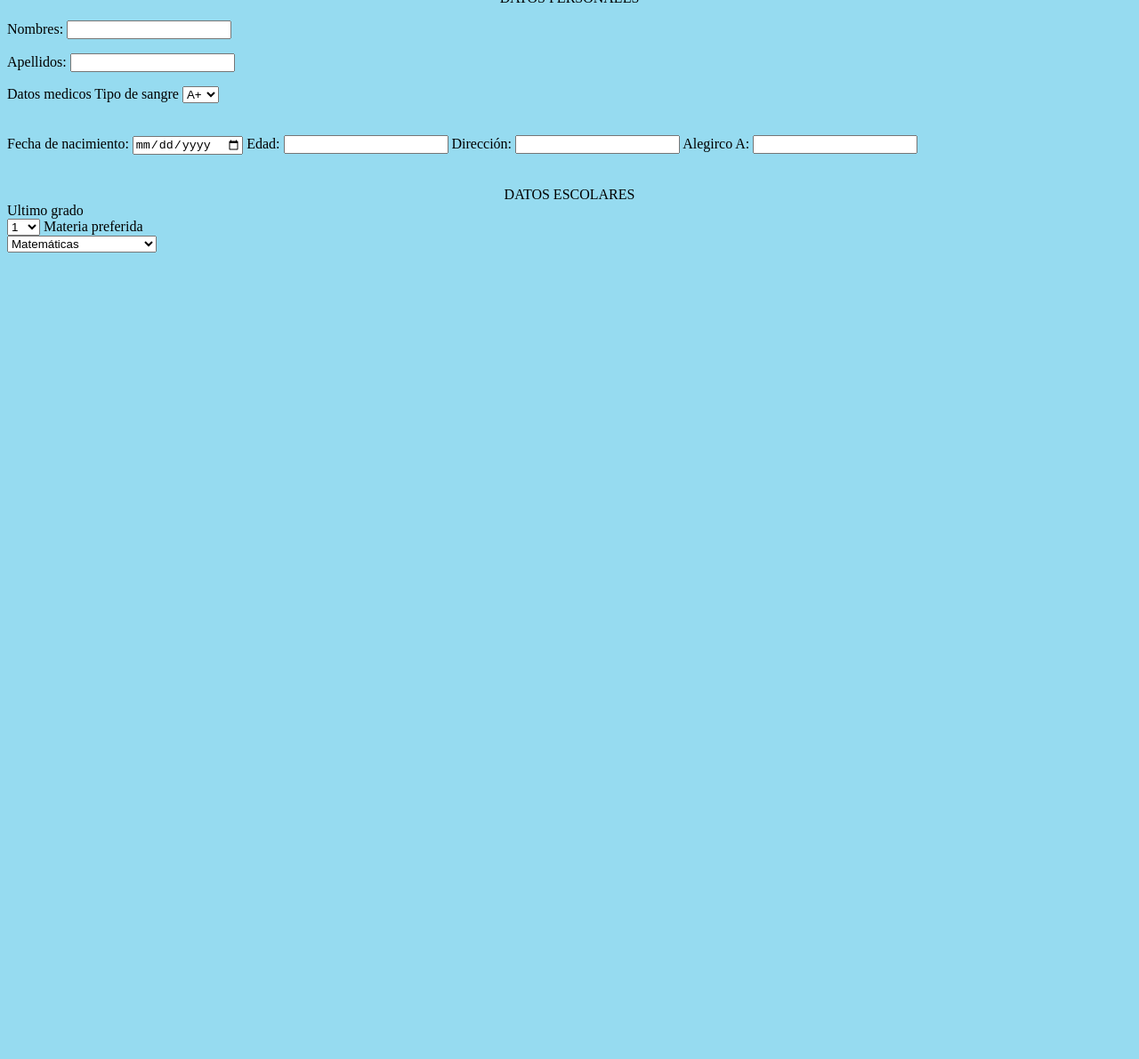
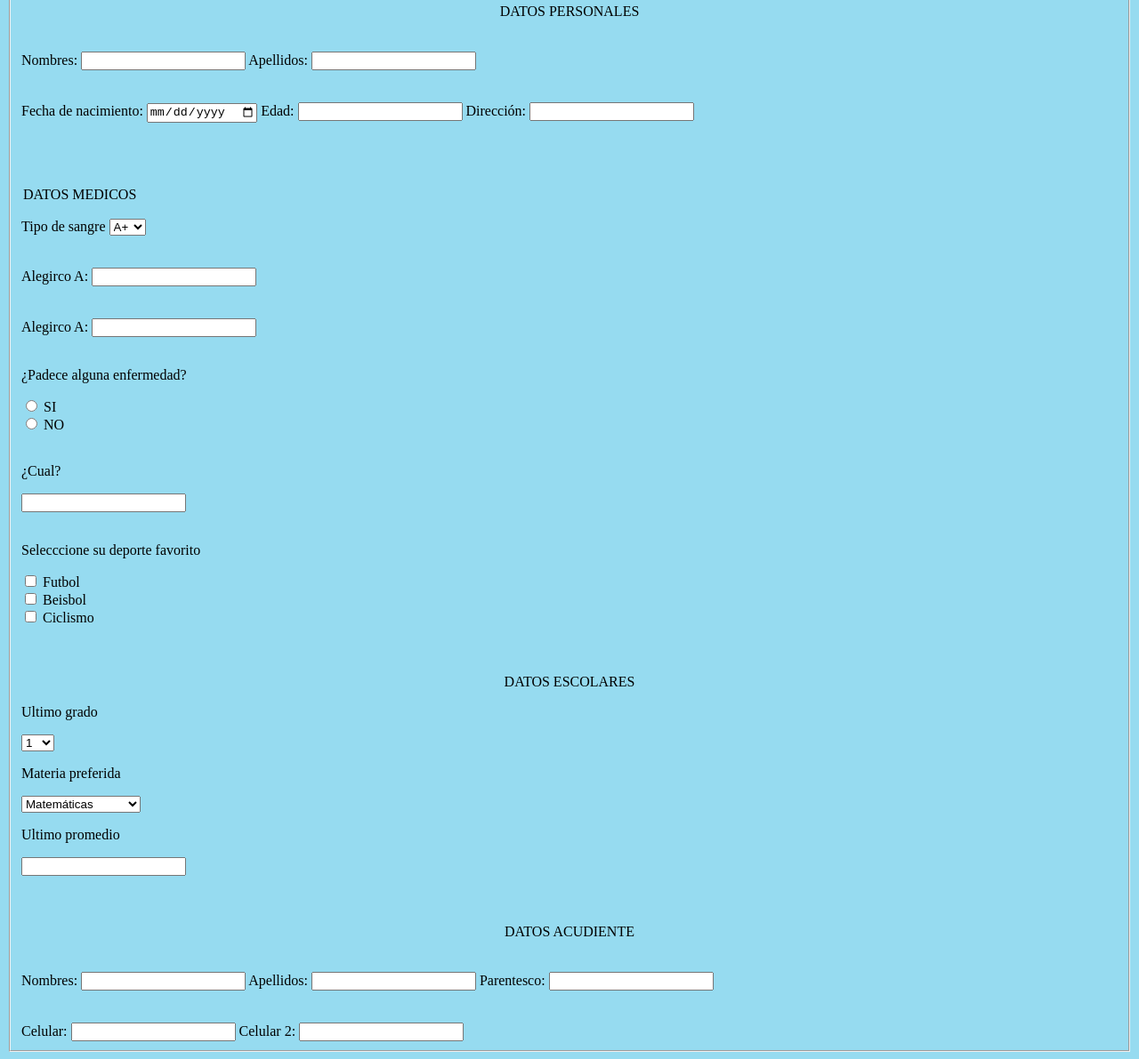
Before and after one commit to keivisjar/Repositorio-Keivis-, a plain HTML site: page ova html5/REGISTRO MATRICULA.html in a window 1280 px wide. Shown: the part 78-1269 px from the top of the page at 89% size. Before the commit the page ends 800 px from the top, so only its background shows below. Drawn offline with Linux system fonts and the light colour scheme.

Commit message:
Update REGISTRO MATRICULA.html

```diff
--- a/ova html5/REGISTRO MATRICULA.html
+++ b/ova html5/REGISTRO MATRICULA.html
@@ -9,48 +9,81 @@
     body{background-color: rgb(150, 219, 240);}
     </style>
 </head>
-<body>
+  <body>
+<fieldset>
+<center>
+ <header><h2>REGISTRO MATRÍCULA</h2> </header>
 
-<center>
-<h2>REGISTRO MATRÍCULA</h2>
-<legend> DATOS PERSONALES</legend>
+<nav><legend> DATOS PERSONALES</legend></nav>
 </center>
-<form action="" method="post"></form>
-
-
-<p> <label for=""> Nombres: <input type="text"; name="Nombres"></label></p>
-<p> <label for="">Apellidos: <input type="text"name="Apellidos:"></label></p>
-
-  Datos medicos
+<form action="" method="post">
+    <br>
+    <br>
+<section>
+    <label for=""> Nombres: <input type="text"; name="Nombres"></label>
+    <label for="">Apellidos: <input type="text"name="Apellidos:"></label>
+   <br>
+   <br>
+   <br>
+   <label for="">Fecha de nacimiento:</label><label for="fecha de nacimiento"></label>
+       <input type="date">
+       <label for="Edad">Edad:</label>
+       <input type="text"; name="Edad">
+       <label for="Dirección">Dirección:</label>
+       <input type="text"; name="Dirección">
+    </section>
+<br>
+<br>
+<br>
+<br>
+<aside>
+<legend> DATOS MEDICOS </legend> <br>
 <td>Tipo de sangre</td>
-<td><select name="n2" id="n2">
+<select name="n2" id="n2">
     <option value="A+">A+</option>
     <option value="A-">A-</option>
     <option value="O+">O+</option>
     <option value="O-">O-</option>
     <option value="B+">B+</option>
     <option value="B-">B-</option>
-</select>
-</tr>
+</select><br>
 <br>
 <br>
+<div align=""></div>
+<label for="Alegirco A:">Alegirco A:</label>
+    <input type="text"; name="Alegirco A">
+    <br>
 <br>
-<label for="">Fecha de nacimiento:</label><label for="fecha de nacimiento"></label>
-    <input type="date">
-    <label for="Edad">Edad:</label>
-    <input type="text"; name="Edad">
-    <label for="Dirección">Dirección:</label>
-    <input type="text"; name="Dirección">
-    <label for="Alegirco A:">Alegirco A:</label>
+<br>
+<label for="Alegirco A:">Alegirco A:</label>
     <input type="text"; name="Alegirco A">
+    <br>
+    <br>
+    <p>¿Padece alguna enfermedad?</p>
+    <label><input type="radio" name="valor" value="SI"> SI<br></label>
+    <label><input type="radio" name="valor" value="NO"> NO<br></label>
+    <br>
+   <p> ¿Cual?</p>
+   <input type="text"; name="cual">
+   <br>
+    <br>
+   <p>Selecccione su deporte favorito</p>
+    <label><input type="checkbox" name="futbol"> Futbol</label><br>
+
+      <label><input type="checkbox" name="beisbol"> Beisbol</label><br>
+
+      <label><input type="checkbox" name="ciclismo"> Ciclismo</label><br>
+    </aside>
+
     <br>
     <br>
     <br>
     <center>
     <legend> DATOS ESCOLARES</legend>
 </center>
-<td>Ultimo grado</td><br>
-<td><select name="n2" id="n2">
+<section>
+<label ><p> Ultimo grado</p></label>
+<select name="n2" id="n2">
     <option value="1">1</option>
     <option value="2">2</option>
     <option value="3">3</option>
@@ -64,20 +97,39 @@
     <option value="11">11</option>
 </select>
 
-<td>Materia preferida</td><br>
-<td><select name="n2" id="n2">
+<label ></label><p> Materia preferida</p></label>
+<select name="n2" id="n2">
     <option value="1">Matemáticas</option>
-    <option value="2">Lengua Castellana</option>
-    <option value="3">Inglés</option>
     <option value="4">Ciencias Naturales</option>
-    <option value="5">Ciencias Sociales</option>
-    <option value="6">Tecnología e Informática</option>
-    <option value="7">Educación Artística</option>
-    <option value="8">Ética y Religión</option>
-    <option value="8">Calculo</option>
+    <option value="8">Cálculo</option>
     <option value="8">Geografia</option>
     <option value="8">Quimica</option>
 </select>
+<label ><p>Ultimo promedio</p> </label>
+<input type="text"; name="ultimo promedio">
+</section>
+<br>
+<br>
+<br>
+<center>
+<legend>DATOS ACUDIENTE</legend>
+</center>
+<br>
+<br>
+<label for=""> Nombres: <input type="text"; name="Nombres"></label>
+<label for="">Apellidos: <input type="text"name="Apellidos:"></label>
 
+<label for=""> Parentesco: <input type="text"; name="Parentesco"></label> <br>
+<br>
+<br>
+
+<label for="">Celular: <input type="text"name="Celular:"></label>
+<label for="">Celular 2: <input type="text"name="Celular 2:"></label>
+
+
+
+</form>
+
+</fieldset>
 </body>
 </html>
```
